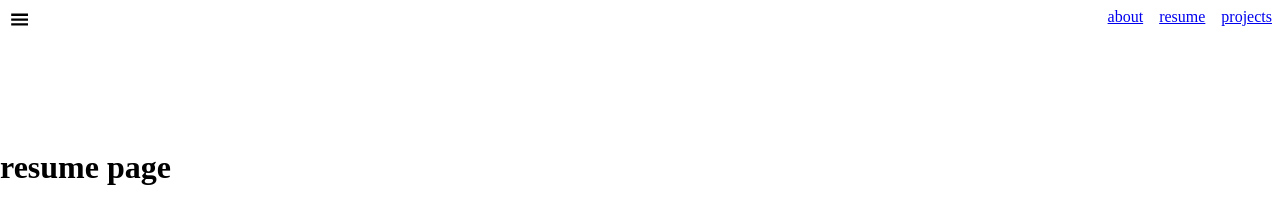
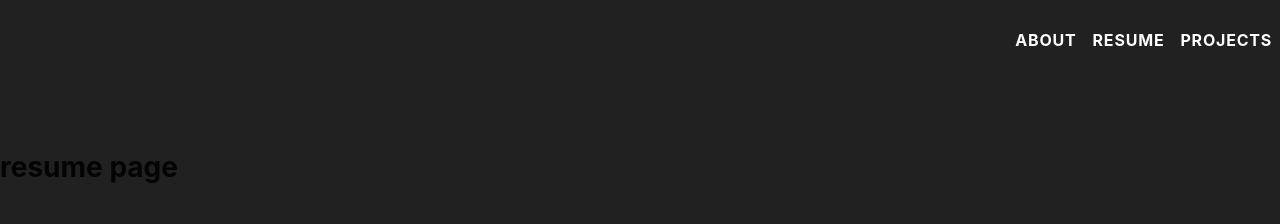
Before and after one commit to shaqued/dev-shaqued-com, a Gatsby site: page /resume in a window 1280 px wide. Built offline with nearby package versions, Linux system fonts and the light colour scheme; Gatsby itself is replaced by a stand-in of ours.

Commit message:
working responsive menu

```diff
--- a/package.json
+++ b/package.json
@@ -15,11 +15,10 @@
   },
   "dependencies": {
     "@material-ui/core": "^4.11.3",
+    "@material-ui/icons": "^4.11.2",
     "gatsby": "^2.26.1",
-    "gatsby-plugin-typography": "^2.12.0",
     "react": "^16.12.0",
     "react-dom": "^16.12.0",
-    "react-icons": "^4.2.0",
     "react-typography": "^0.16.19",
     "typography": "^0.16.19",
     "typography-theme-fairy-gates": "^0.16.19"
--- a/src/components/layout/header.module.css
+++ b/src/components/layout/header.module.css
@@ -10,15 +10,6 @@
   height: 10%;
   position: fixed;
 }
-.navbar {
-  display: flex;
-  justify-content: flex-end;
-  width: 100%;
-}
-.button {
-  display: flex;
-  margin: 0.5em;
-}
 .content {
   display: flex;
   margin-top: 10%;
--- a/src/components/layout/index.js
+++ b/src/components/layout/index.js
@@ -2,17 +2,36 @@ import React from 'react'
 import styles from './header.module.css'
 import MobileNavbar from './mobile-navbar/index'
 import Navbar from './navbar/index'
+import { ThemeProvider } from '@material-ui/core/styles'
+import { Link } from 'gatsby'
+import { Button, CssBaseline, Hidden } from '@material-ui/core'
+import theme from '../../styles/theme'
 
 export default ({ children }) => {
-  const buttons = ['about', 'resume', 'projects']
+  const buttons = ['about', 'resume', 'projects'].map(button => (
+    <Button key={button} component={Link} to={`/${button}`}>
+      {button}
+    </Button>
+  ))
 
   return (
-    <div className={styles.layout}>
-      <div className={styles.header}>
-        <MobileNavbar buttons={buttons}></MobileNavbar>
-        <Navbar buttons={buttons}></Navbar>
+    <ThemeProvider theme={theme}>
+      <CssBaseline />
+      <div className={styles.layout}>
+        <div className={styles.header}>
+          <Hidden smUp>
+            <MobileNavbar>
+              {buttons}
+            </MobileNavbar>
+          </Hidden>
+          <Hidden xsDown>
+            <Navbar>
+              {buttons}
+            </Navbar>
+          </Hidden>
+        </div>
+        <div className={styles.content}>{children}</div>
       </div>
-      <div className={styles.content}>{children}</div>
-    </div>
+    </ThemeProvider>
   )
 }
--- a/src/components/layout/mobile-navbar/index.js
+++ b/src/components/layout/mobile-navbar/index.js
@@ -1,36 +1,26 @@
 import React, { useState } from 'react'
-import { GiHamburgerMenu } from 'react-icons/gi'
-import { GrClose } from 'react-icons/gr'
-import { Link } from 'gatsby'
+import { IconButton } from '@material-ui/core'
+import { Menu, Close } from '@material-ui/icons'
 import styles from './mobile-navbar.module.css'
 
-export default ({ buttons }) => {
+export default ({ children }) => {
   const [isOpen, setIsOpen] = useState(false)
 
   const handleClickOpen = () => {
-    console.log(isOpen)
     setIsOpen(!isOpen)
   }
 
   return (
     <div className={styles.mobileNavbar}>
-      <GiHamburgerMenu
-        className={styles.hamburger}
-        onClick={() => handleClickOpen()}
-      />
-
+      <IconButton onClick={() => handleClickOpen()}>
+        <Menu />
+      </IconButton>
       {isOpen ? (
         <div className={styles.mobiledrawer}>
-          <GrClose
-            className={styles.closeButton}
-            onClick={() => handleClickOpen()}
-          />
-
-          {buttons.map(button => (
-            <div key={button} className={styles.button}>
-              <Link to={`/${button}`}>{button}</Link>
-            </div>
-          ))}
+          <IconButton onClick={() => handleClickOpen()}>
+            <Close />
+          </IconButton>
+          {children}
         </div>
       ) : (
         <div></div>
--- a/src/components/layout/mobile-navbar/mobile-navbar.module.css
+++ b/src/components/layout/mobile-navbar/mobile-navbar.module.css
@@ -13,25 +13,9 @@
   overflow-x: hidden;
   transition: 0.5s;
 }
-.hamburger {
-  display: flex;
-  font-size: larger;
-  padding: 10px;
-}
 .mobileNavbar {
   top: 25%;
   width: 100%;
+  display: flex;
+  justify-content: flex-end;
 }
-.button {
-  padding: 8px;
-  text-decoration: none;
-  font-size: 36px;
-  color: palevioletred;
-  display: block;
-  transition: 0.3s;
-}
-.closeButton {
-  display: flex;
-  font-size: larger;
-  padding: 10px;
-}
--- a/src/components/layout/navbar/index.js
+++ b/src/components/layout/navbar/index.js
@@ -1,16 +1,6 @@
 import React from 'react'
-import { Link } from 'gatsby'
-import styles from '../header.module.css'
+import styles from './navBar.module.css'
 
-export default ({ buttons }) => {
-
-  return (
-        <div className={styles.navbar}>
-          {buttons.map(button => (
-            <div key={button} className={styles.button}>
-              <Link to={`/${button}`}>{button}</Link>
-            </div>
-          ))}
-        </div>
-  )
+export default ({ children }) => {
+  return <div className={styles.navbar}>{children}</div>
 }
--- /dev/null
+++ b/src/components/layout/navbar/navBar.module.css
@@ -0,0 +1,5 @@
+.navbar {
+  display: flex;
+  justify-content: flex-end;
+  width: 100%;
+}
--- a/src/pages/index.js
+++ b/src/pages/index.js
@@ -1,12 +1,8 @@
 import React from 'react'
 import Layout from '../components/layout'
-import { ThemeProvider } from '@material-ui/core/styles'
-import theme from '../styles/theme'
 
 export default () => {
   return (
-    <ThemeProvider theme={theme}>
       <Layout>Home Page!</Layout>
-    </ThemeProvider>
   )
 }
--- a/src/styles/theme.js
+++ b/src/styles/theme.js
@@ -9,7 +9,8 @@ import {
   grey,
 } from '@material-ui/core/colors'
 
-export default responsiveFontSizes(createMuiTheme({
+export default responsiveFontSizes(
+  createMuiTheme({
     palette: {
       primary: {
         main: pink[300],
@@ -30,12 +31,25 @@ export default responsiveFontSizes(createMuiTheme({
         main: green[300],
       },
       background: {
-      default: grey[800],
+        default: grey[900],
       },
     },
     props: {
       MuiLink: {
         underline: 'always',
+      },
+    },
+    overrides: {
+      MuiButton: {
+        text: {
+          color: 'white',
+          fontWeight: 'bold',
+        },
+      },
+      MuiIconButton: {
+        root: {
+          color: 'white',
+        },
       },
     },
     typography: {
@@ -48,10 +62,9 @@ export default responsiveFontSizes(createMuiTheme({
         'Arial',
       ].join(','),
       button: {
-      fontSize: '0.8rem',
+        fontSize: '1rem',
         letterSpacing: '0.05em',
-      fontWeight: 'normal',
-      fontFamily: 'Open Sans Hebrew',
+        fontWeight: 'bold',
       },
       h1: {
         fontWeight: 'bold',
@@ -76,6 +89,7 @@ export default responsiveFontSizes(createMuiTheme({
       },
       subtitle2: {
         fontWeight: 'normal',
-    }
       },
-}))
+    },
+  })
+)
```
Also changed, not shown: 2 other files. Lines whose indentation alone changed are shown as unchanged.
